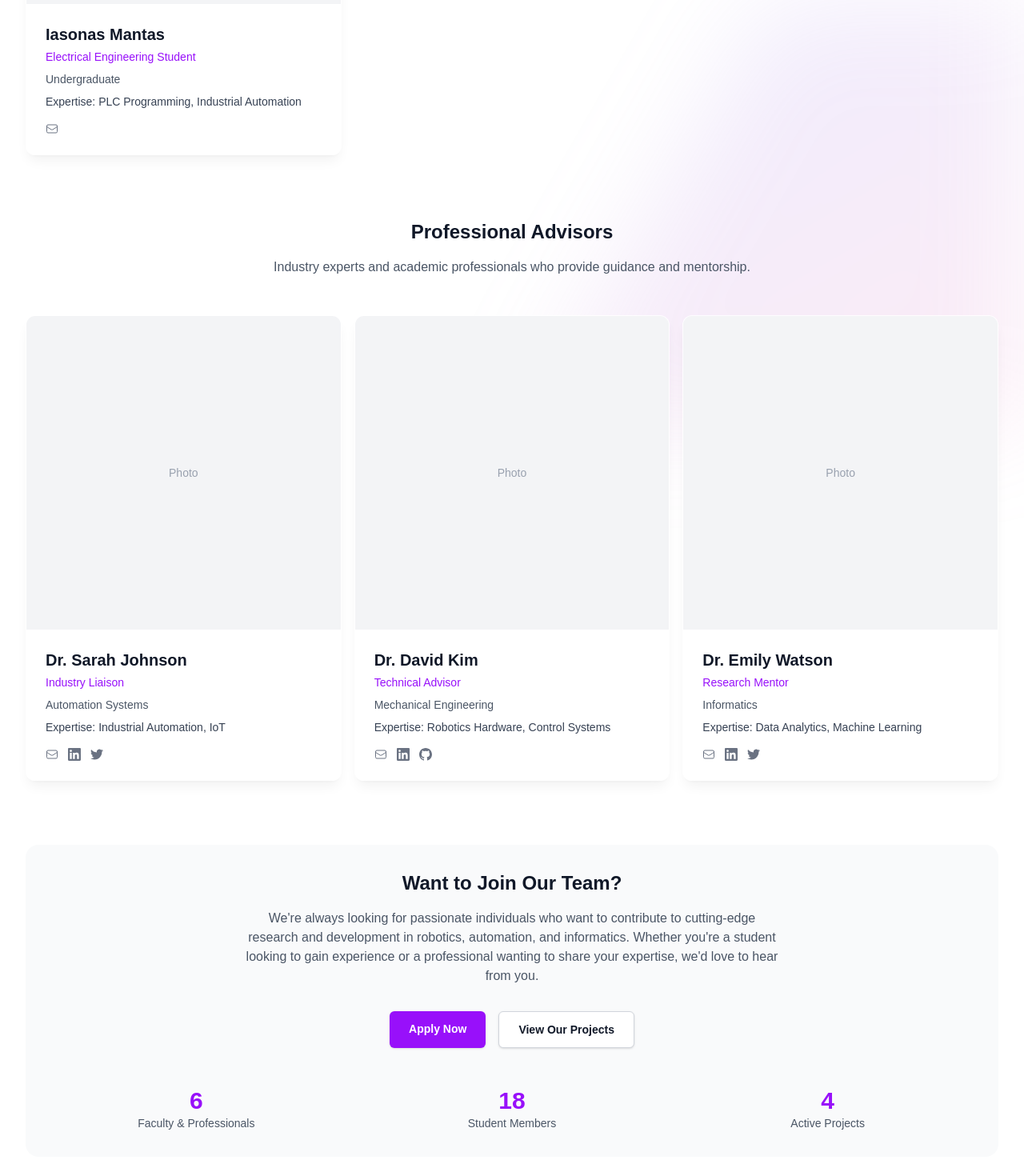
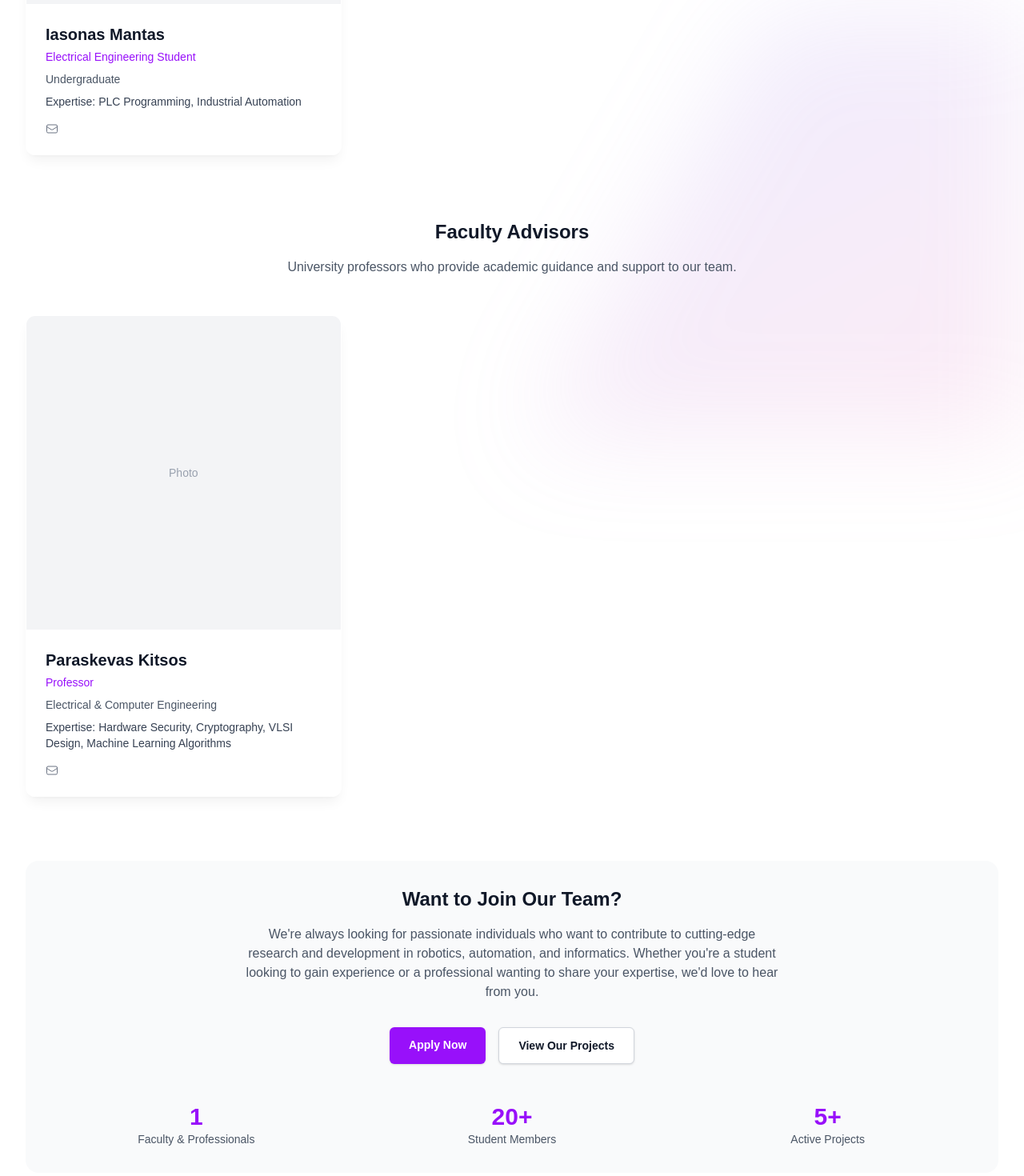
Before and after one commit to lamproskrchs/hephaestus_gr, a Next.js app: page /team in a window 1280 px wide. Shown: the part 7389-8859 px from the top of the page at 80% size. Built offline with nearby package versions, Linux system fonts and the light colour scheme.

Commit message:
information correction

```diff
--- a/app/page.tsx
+++ b/app/page.tsx
@@ -672,15 +672,15 @@ export default function Home() {
           <div className="mx-auto mt-16 max-w-2xl sm:mt-20 lg:mt-24 lg:max-w-none">
             <dl className="grid max-w-xl grid-cols-1 gap-x-8 gap-y-16 lg:max-w-none lg:grid-cols-3">
               <div className="flex flex-col items-center text-center hover:scale-110 hover:text-emerald-300 transition-all duration-300 cursor-default">
-                <dt className="text-4xl font-bold text-white hover:animate-pulse">40+</dt>
-                <dd className="mt-2 text-base leading-7 text-gray-200">Active Members</dd>
+                <dt className="text-4xl font-bold text-white hover:animate-pulse">1</dt>
+                <dd className="mt-2 text-base leading-7 text-gray-200">Faculty & Professionals</dd>
               </div>
               <div className="flex flex-col items-center text-center hover:scale-110 hover:text-emerald-300 transition-all duration-300 cursor-default">
-                <dt className="text-4xl font-bold text-white hover:animate-pulse">10+</dt>
-                <dd className="mt-2 text-base leading-7 text-gray-200">Ongoing Projects</dd>
+                <dt className="text-4xl font-bold text-white hover:animate-pulse">20+</dt>
+                <dd className="mt-2 text-base leading-7 text-gray-200">Student Members</dd>
               </div>
               <div className="flex flex-col items-center text-center hover:scale-110 hover:text-emerald-300 transition-all duration-300 cursor-default">
-                <dt className="text-4xl font-bold text-white hover:animate-pulse">2</dt>
+                <dt className="text-4xl font-bold text-white hover:animate-pulse">5+</dt>
                 <dd className="mt-2 text-base leading-7 text-gray-200">Research Areas</dd>
               </div>
             </dl>
--- a/app/team/page.tsx
+++ b/app/team/page.tsx
@@ -4,6 +4,18 @@ import Link from 'next/link';
 
 export default function Team() {
   const teamMembers = {
+    teachers: [
+      {
+        name: "Paraskevas Kitsos",
+        role: "Professor",
+        department: "Electrical & Computer Engineering",
+        expertise: "Hardware Security, Cryptography, VLSI Design, Machine Learning Algorithms",
+        email: "pkitsos@uop.gr",
+        image: "/api/placeholder/300/300",
+        externalUrl: "https://www.ece.uop.gr/staff/kitsos-paraskevas/",
+        social: {}
+      }
+    ],
     heads: [
       {
         name: "Fotis Rentzis",
@@ -314,10 +326,10 @@ export default function Team() {
       members: teamMembers.heron
     },
     {
-      title: "Professional Advisors",
-      key: "professionals",
-      description: "Industry experts and academic professionals who provide guidance and mentorship.",
-      members: teamMembers.professionals
+      title: "Faculty Advisors",
+      key: "teachers",
+      description: "University professors who provide academic guidance and support to our team.",
+      members: teamMembers.teachers
     }
   ];
 
@@ -377,7 +389,11 @@ export default function Team() {
               <div className="grid grid-cols-2 gap-2 sm:gap-4 md:grid-cols-2 lg:grid-cols-3">
                 {category.members.map((member, index) => (
                   <div key={index} className="group h-full">
-                    <Link href={`/cv/${member.name.toLowerCase().replace(/\s+/g, '_')}`} className="block h-full">
+                    <Link
+                      href={'externalUrl' in member ? member.externalUrl : `/cv/${member.name.toLowerCase().replace(/\s+/g, '_')}`}
+                      target={'externalUrl' in member ? "_blank" : "_self"}
+                      rel={'externalUrl' in member ? "noopener noreferrer" : ""}
+                      className="block h-full">
                       <div className="relative overflow-hidden rounded-xl bg-white/80 dark:bg-gray-900/80 backdrop-blur-xl backdrop-saturate-150 shadow-lg shadow-black/5 border border-white/20 dark:border-gray-800/20 hover:shadow-xl hover:shadow-black/10 transition-all duration-300 h-full flex flex-col cursor-pointer">
                       {/* Member Image */}
                       <div className="aspect-[3/2] sm:aspect-square bg-gray-100 dark:bg-gray-700 flex items-center justify-center transition-colors duration-300">
@@ -484,15 +500,15 @@ export default function Team() {
           {/* Team Stats */}
           <div className="mt-12 grid grid-cols-1 gap-8 sm:grid-cols-3">
             <div>
-              <div className="text-3xl font-bold text-purple-600 dark:text-purple-400 transition-colors duration-300">{teamMembers.heads.length + teamMembers.professionals.length}</div>
+              <div className="text-3xl font-bold text-purple-600 dark:text-purple-400 transition-colors duration-300">1</div>
               <div className="text-sm text-gray-600 dark:text-gray-300 transition-colors duration-300">Faculty & Professionals</div>
             </div>
             <div>
-              <div className="text-3xl font-bold text-purple-600 dark:text-purple-400 transition-colors duration-300">{teamMembers.athena.length + teamMembers.zephyr.length + teamMembers.hermes.length + teamMembers.heron.length}</div>
+              <div className="text-3xl font-bold text-purple-600 dark:text-purple-400 transition-colors duration-300">20+</div>
               <div className="text-sm text-gray-600 dark:text-gray-300 transition-colors duration-300">Student Members</div>
             </div>
             <div>
-              <div className="text-3xl font-bold text-purple-600 dark:text-purple-400 transition-colors duration-300">4</div>
+              <div className="text-3xl font-bold text-purple-600 dark:text-purple-400 transition-colors duration-300">5+</div>
               <div className="text-sm text-gray-600 dark:text-gray-300 transition-colors duration-300">Active Projects</div>
             </div>
           </div>
--- a/public/data/members.json
+++ b/public/data/members.json
@@ -835,7 +835,7 @@
   },
 
   {
-    "id": "christos_rompovilas",
+    "id": "christos_rampavilas",
     "name": "Christos Rampavilas",
     "head": "Project Zephyr",
     "social": {},
@@ -869,7 +869,7 @@
     ]
   },
   {
-    "id": "athanasios_daoulas",
+    "id": "athanassios_daoulas",
     "name": "Athanassios Daoulas",
     "head": "Head of Hyron",
     "social": {},
```
